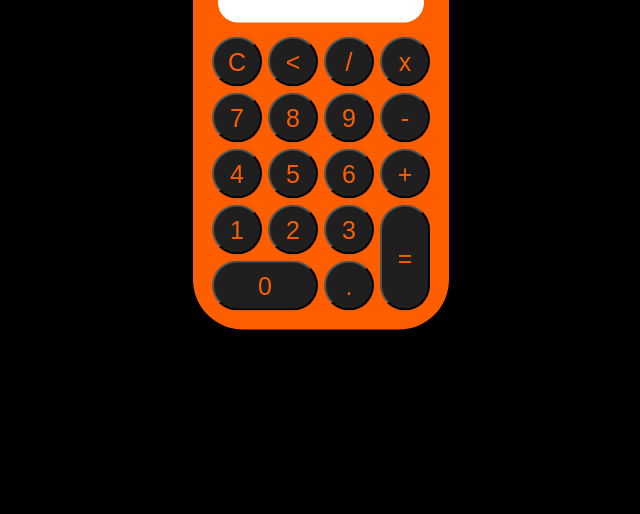
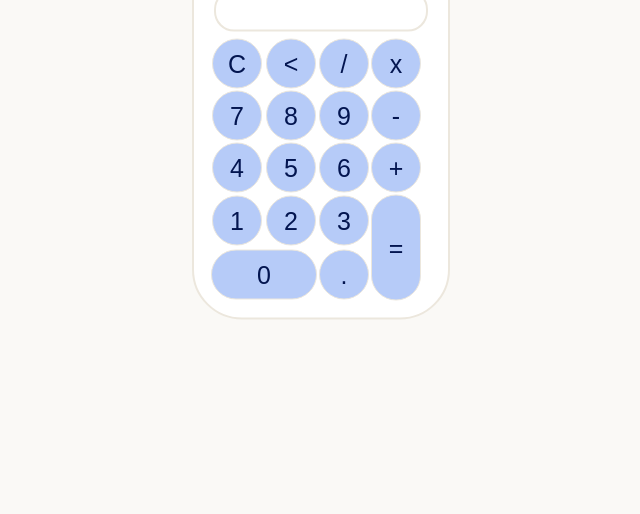
Before and after one commit to ericssont/CalculadoraSimples, a plain HTML site: page index.html in a window 1280 px wide. Shown: the part 286-800 px from the top of the page, without its empty margins (319-959 px from the left). Drawn offline with Linux system fonts and the light colour scheme.

Commit message:
Update style.css

```diff
--- a/style.css
+++ b/style.css
@@ -1,38 +1,42 @@
 * {
   margin: 0;
   padding: 0;
+  color: rgb(12, 3, 95);
 }
 .fundo {
-  background: black;
+  background-color: #faf9f6;
   height: 100vh;
-  color: black;
+  color: #fff;
+  font-family: Arial, Helvetica, sans-serif;
   text-align: center;
 }
 .calculadora {
   position: fixed;
-  background-color: rgb(255, 94, 0);
+  /* background-color: #02a869; */
+  background-color: #ffffff;
   top: 50%;
   left: 50%;
   transform: translate(-50%, -50%);
   border-radius: 50px;
   padding: 15px;
+  border: 2px solid #ece7dd;
 }
 .botao {
-  background-color: rgb(31, 31, 31);
+  background-color: #b6cbf8;
   border-radius: 100px;
+  border: 1px solid #ece7dd;
   width: 50px;
   height: 50px;
   font-size: 25px;
-  cursor: pointer;
-  margin: 2px;
-  color: rgb(255, 94, 0);
+  color: #031550;
 }
 #resultado {
-  background-color: white;
-  width: auto;
-  height: 30px;
-  margin: 10px;
-  font-size: 20px;
+  border: solid 2px #ece7dd;
+  background-color: rgb(255, 255, 255);
+  width: 200px;
+  height: 28px;
+  margin: 5px;
+  font-size: 18px;
   color: black;
   text-align: right;
   padding: 5px;
```
